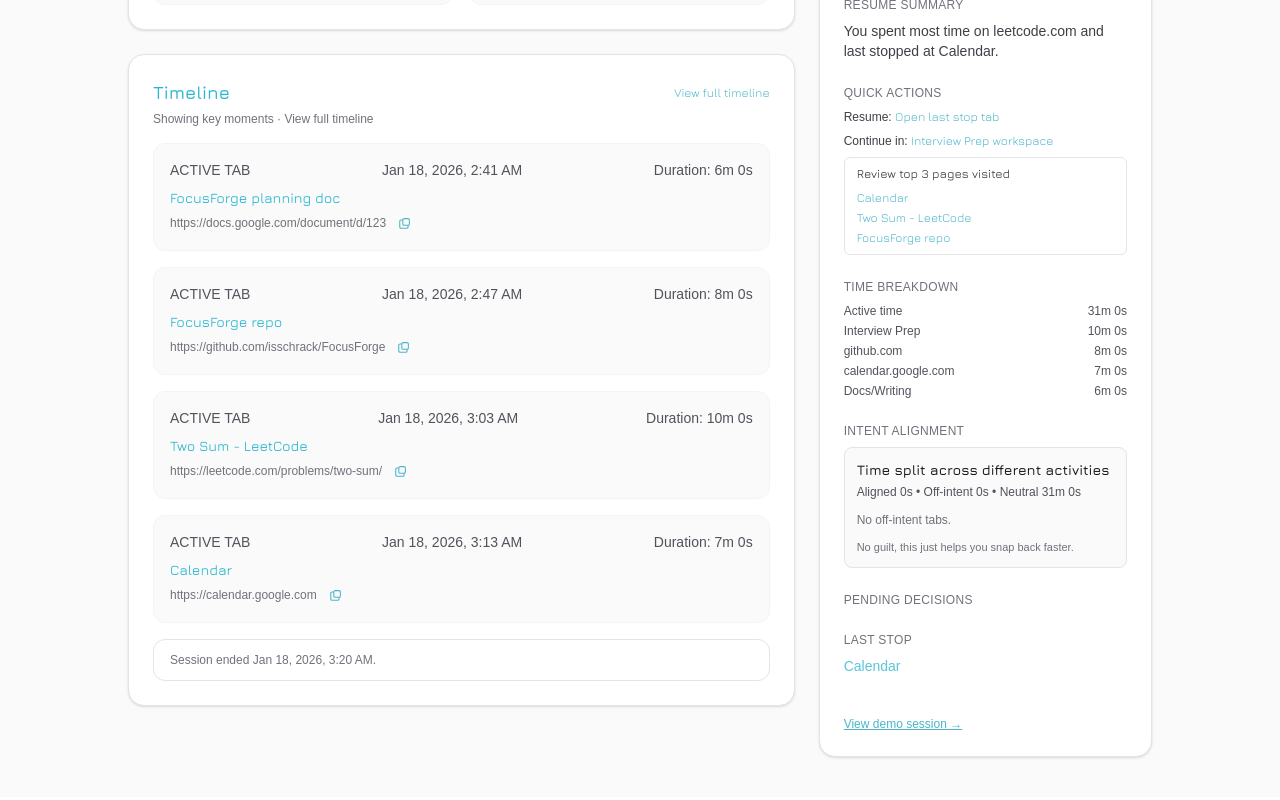
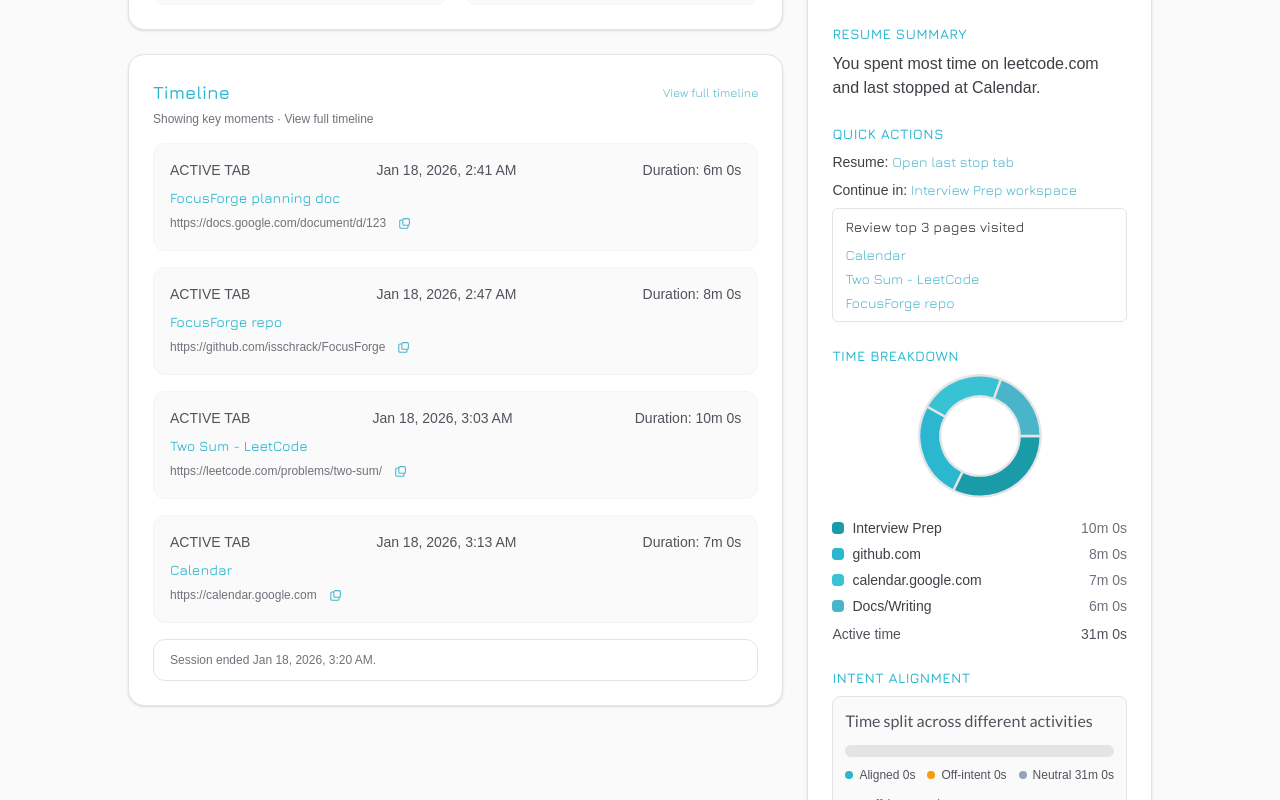
Before and after one commit to stripathy1999/FocusForge, a Next.js app: page /session/demo in a window 1280 px wide. Shown: the part 520-1320 px from the top of the page. Built offline with nearby package versions, Linux system fonts and the light colour scheme.

Commit message:
Session detail UI: Resume Panel, Time Breakdown pie, Intent Alignment bar, Session Intent cleanup

```diff
--- a/app/session/_components/SessionDetail.tsx
+++ b/app/session/_components/SessionDetail.tsx
@@ -40,6 +40,132 @@
     return "ACTIVE TAB";
   }
   return type;
+}
+
+// Theme-aligned teal/cyan shades, ordered dark → light for visual distinction
+const PIE_COLORS = [
+  "#1a9ba8", // darker teal
+  "#2BB7D0", // primary
+  "#38c2d4",
+  "#4AB5C9", // secondary
+  "#5BC5D9", // light accent
+  "#6ed5e4",
+  "#22a3be",
+  "#7ee0ed", // lightest
+];
+const PIE_BREAK_COLOR = "#8b9ca6"; // slate, theme-adjacent
+
+type PieSegment = { label: string; timeSec: number };
+
+function TimeBreakdownPie({
+  segments,
+  formatDuration,
+}: {
+  segments: PieSegment[];
+  formatDuration: (s?: number) => string;
+}) {
+  const [hovered, setHovered] = useState<{ label: string; pct: number } | null>(null);
+  const total = segments.reduce((s, i) => s + i.timeSec, 0);
+  if (total <= 0) {
+    return (
+      <div className="flex flex-col items-center gap-3">
+        <div className="flex h-[140px] w-[140px] items-center justify-center rounded-full bg-zinc-100">
+          <span className="text-xs text-zinc-400">No data</span>
+        </div>
+      </div>
+    );
+  }
+
+  const cx = 60;
+  const cy = 60;
+  const R = 52;
+  const r = 34;
+  const outlineWidth = 2; // outline between segments
+  let cumulativeAngle = 0;
+
+  return (
+    <div className="flex flex-col items-center gap-3">
+      <div className="relative h-[140px] w-[140px] shrink-0">
+        <svg
+          viewBox="0 0 120 120"
+          className="h-full w-full"
+          role="img"
+          aria-label="Time breakdown by category"
+        >
+          {segments.map((seg, i) => {
+            const fraction = Math.max(0, seg.timeSec / total);
+            const pct = total > 0 ? Math.round((seg.timeSec / total) * 100) : 0;
+            const a1 = cumulativeAngle;
+            const a2 = cumulativeAngle + fraction * 2 * Math.PI;
+            cumulativeAngle = a2;
+            const isBreak = seg.label.toLowerCase().includes("break");
+            const color = isBreak
+              ? PIE_BREAK_COLOR
+              : PIE_COLORS[i % PIE_COLORS.length];
+            const x = (rad: number) => cx + R * Math.cos(rad);
+            const y = (rad: number) => cy + R * Math.sin(rad);
+            const xi = (rad: number) => cx + r * Math.cos(rad);
+            const yi = (rad: number) => cy + r * Math.sin(rad);
+            const large = a2 - a1 >= Math.PI ? 1 : 0;
+            const d =
+              `M ${x(a1)} ${y(a1)}` +
+              ` A ${R} ${R} 0 ${large} 1 ${x(a2)} ${y(a2)}` +
+              ` L ${xi(a2)} ${yi(a2)}` +
+              ` A ${r} ${r} 0 ${large} 0 ${xi(a1)} ${yi(a1)} Z`;
+            return (
+              <path
+                key={`${seg.label}-${i}`}
+                d={d}
+                fill={color}
+                stroke="#e4e4e7"
+                strokeWidth={outlineWidth}
+                strokeLinejoin="round"
+                className="cursor-pointer transition-opacity hover:opacity-90"
+                onMouseEnter={() => setHovered({ label: seg.label, pct })}
+                onMouseLeave={() => setHovered(null)}
+              >
+                <title>{seg.label}: {pct}%</title>
+              </path>
+            );
+          })}
+        </svg>
+        {hovered && (
+          <div
+            className="pointer-events-none absolute inset-0 flex items-center justify-center"
+            aria-hidden
+          >
+            <span className="rounded-md bg-white px-2.5 py-1 text-sm font-medium text-zinc-800 shadow-md ring-1 ring-zinc-200/80">
+              {hovered.label}: {hovered.pct}%
+            </span>
+          </div>
+        )}
+      </div>
+      <div className="w-full space-y-1.5">
+        {segments.map((seg, i) => {
+          const isBreak = seg.label.toLowerCase().includes("break");
+          const color = isBreak
+            ? PIE_BREAK_COLOR
+            : PIE_COLORS[i % PIE_COLORS.length];
+          return (
+            <div
+              key={`${seg.label}-${i}`}
+              className="flex items-center gap-2 text-sm text-zinc-700"
+            >
+              <span
+                className="h-3 w-3 shrink-0 rounded-sm"
+                style={{ backgroundColor: color }}
+                aria-hidden
+              />
+              <span className="min-w-0 flex-1 truncate">{seg.label}</span>
+              <span className="shrink-0 text-zinc-500">
+                {formatDuration(seg.timeSec)}
+              </span>
+            </div>
+          );
+        })}
+      </div>
+    </div>
+  );
 }
 
 export function SessionDetail({ session, computedSummary }: SessionDetailProps) {
@@ -335,7 +461,7 @@
           <aside className="rounded-2xl border border-zinc-200 bg-white p-6 shadow-sm">
             <div className="flex items-center justify-between">
               <h2
-                className="text-lg font-semibold"
+                className="text-2xl font-semibold"
                 style={{ fontFamily: 'var(--font-jura), sans-serif', color: '#2BB7D0' }}
               >
                 Resume Panel
@@ -349,44 +475,37 @@
                 </span>
               )}
             </div>
-            <div className="mt-4 space-y-6 text-sm text-zinc-700">
+            <div className="mt-4 space-y-6 text-base text-zinc-700">
                 {session.status === "auto_ended" && (
-                  <div className="rounded-lg border border-zinc-200 bg-zinc-50 px-3 py-2 text-xs text-zinc-600">
+                  <div className="rounded-lg border border-zinc-200 bg-zinc-50 px-3 py-2 text-sm text-zinc-600">
                     This session auto-ended after a long period of inactivity.
                   </div>
                 )}
                 <div>
-                  <p className="text-xs uppercase tracking-wide text-zinc-500">
+                  <p className="text-sm font-semibold uppercase tracking-wide" style={{ fontFamily: 'var(--font-jura), sans-serif', color: '#2BB7D0' }}>
                     Session Intent
                   </p>
                   {computedSummary.intent_tags.length > 0 ? (
                     <>
-                      <p className="mt-2 text-sm text-zinc-800">
-                        {computedSummary.intent_raw}
-                      </p>
                       <div className="mt-2 flex flex-wrap gap-2">
                         {computedSummary.intent_tags.map((tag) => (
                           <span
                             key={tag}
-                            className="rounded-full bg-zinc-100 px-2 py-1 text-[11px] text-zinc-700"
+                            className="rounded-full bg-zinc-100 px-2 py-1 text-xs text-zinc-700"
                           >
                             {tag}
                           </span>
                         ))}
                       </div>
-                      <p className="mt-2 text-xs text-zinc-500">
-                        You were working across:{" "}
-                        {computedSummary.intent_tags.join(", ")}.
-                      </p>
                     </>
                   ) : (
-                    <p className="mt-2 text-sm" style={{ color: '#2BB7D0' }}>No intent set.</p>
+                    <p className="mt-2 text-base text-zinc-600">No intent set.</p>
                   )}
                 </div>
               <div className="flex flex-col gap-2">
                 <button
                   type="button"
-                  className="rounded-lg px-4 py-2 text-sm font-semibold text-white shadow-sm disabled:opacity-60"
+                  className="rounded-lg px-4 py-2 text-base font-semibold text-white shadow-sm disabled:opacity-60"
                   style={{ fontFamily: 'var(--font-jura), sans-serif', backgroundColor: '#2BB7D0', borderColor: '#2BB7D0' }}
                   onClick={() =>
                     computedSummary.resumeUrls.length
@@ -404,7 +523,7 @@
                 </button>
                 <button
                   type="button"
-                  className="text-left text-xs underline-offset-4 hover:underline disabled:text-zinc-400 disabled:no-underline"
+                  className="text-left text-sm underline-offset-4 hover:underline disabled:text-zinc-400 disabled:no-underline"
                   style={{ fontFamily: 'var(--font-jura), sans-serif', color: '#4AB5C9' }}
                   onClick={() =>
                     computedSummary.lastStop?.url
@@ -416,20 +535,20 @@
                   Open last stop only
                 </button>
               </div>
-              <p className="rounded-lg bg-zinc-50 px-3 py-2 text-sm text-zinc-700">
+              <p className="rounded-lg bg-zinc-50 px-3 py-2 text-base text-zinc-700">
                 {computedSummary.emotionalSummary}
               </p>
               <div>
-                <p className="text-xs uppercase tracking-wide text-zinc-500">
+                <p className="text-sm font-semibold uppercase tracking-wide" style={{ fontFamily: 'var(--font-jura), sans-serif', color: '#2BB7D0' }}>
                   Resume Summary
                 </p>
-                <p className="mt-2">{computedSummary.resumeSummary}</p>
+                <p className="mt-2 text-base">{computedSummary.resumeSummary}</p>
               </div>
               <div>
-                <p className="text-xs uppercase tracking-wide text-zinc-500">
+                <p className="text-sm font-semibold uppercase tracking-wide" style={{ fontFamily: 'var(--font-jura), sans-serif', color: '#2BB7D0' }}>
                   Quick Actions
                 </p>
-                <div className="mt-2 flex flex-col gap-2 text-xs">
+                <div className="mt-2 flex flex-col gap-2 text-sm">
                   <div className="text-zinc-700">
                     Resume:{" "}
                     <button
@@ -463,10 +582,10 @@
                     </button>
                   </div>
                   <div className="rounded-md border border-zinc-200 px-3 py-2 text-zinc-700">
-                    <div className="text-xs font-medium font-jura">
+                    <div className="text-sm font-medium font-jura">
                       Review top 3 pages visited
                     </div>
-                    <div className="mt-2 space-y-1 text-xs text-zinc-600">
+                    <div className="mt-2 space-y-1 text-sm text-zinc-600">
                       {(computedSummary.topPages ?? []).length === 0 ? (
                         <p>No pages yet.</p>
                       ) : (
@@ -488,10 +607,24 @@
                 </div>
               </div>
               <div>
-                <p className="text-xs uppercase tracking-wide text-zinc-500">
+                <p className="text-sm font-semibold uppercase tracking-wide" style={{ fontFamily: 'var(--font-jura), sans-serif', color: '#2BB7D0' }}>
                   Time Breakdown
                 </p>
-                <div className="mt-2 space-y-1 text-xs text-zinc-600">
+                <TimeBreakdownPie
+                  formatDuration={formatDuration}
+                  segments={[
+                    ...computedSummary.timeBreakdown,
+                    ...(computedSummary.focus.breakTimeSec > 0
+                      ? [
+                          {
+                            label: "Break (not counted)",
+                            timeSec: computedSummary.focus.breakTimeSec,
+                          },
+                        ]
+                      : []),
+                  ]}
+                />
+                <div className="mt-2 space-y-1 text-sm text-zinc-600">
                   <div className="flex items-center justify-between">
                     <span>Active time</span>
                     <span>{formatDuration(computedSummary.focus.totalTimeSec)}</span>
@@ -504,49 +637,94 @@
                       </span>
                     </div>
                   )}
-                  {computedSummary.timeBreakdown.length === 0 ? (
-                    <p>No time data yet.</p>
-                  ) : (
-                    computedSummary.timeBreakdown.map((item) => (
-                      <div
-                        key={item.label}
-                        className="flex items-center justify-between"
-                      >
-                        <span>{item.label}</span>
-                        <span>{formatDuration(item.timeSec)}</span>
-                      </div>
-                    ))
-                  )}
                 </div>
               </div>
               <div>
-                <p className="text-xs uppercase tracking-wide text-zinc-500">
+                <p className="text-sm font-semibold uppercase tracking-wide" style={{ fontFamily: 'var(--font-jura), sans-serif', color: '#2BB7D0' }}>
                   Intent Alignment
                 </p>
-                <div className="mt-2 rounded-lg border border-zinc-200 bg-zinc-50 px-3 py-3 text-xs text-zinc-600">
+                <div className="mt-2 rounded-lg border border-zinc-200 bg-zinc-50 px-3 py-3 text-sm text-zinc-600">
                   {computedSummary.focus.intentMissing ? (
-                    <div className="text-sm font-semibold font-jura text-zinc-900">
+                    <div className="text-base font-medium text-zinc-600" style={{ fontFamily: 'var(--font-lato), sans-serif' }}>
                       Time split across different activities
                     </div>
                   ) : computedSummary.focus.tooShort ? (
-                    <div className="text-sm font-semibold font-jura text-zinc-900">
+                    <div className="text-base font-semibold font-jura text-zinc-900">
                       Session too short to assess focus
                     </div>
                   ) : (
-                    <div className="text-2xl font-semibold font-jura text-zinc-900">
+                    <div className="text-3xl font-semibold font-jura text-zinc-900">
                       {computedSummary.focus.displayFocusPct}% Aligned
                     </div>
                   )}
-                  <div className="mt-1">
-                    Aligned{" "}
-                    {formatDuration(computedSummary.focus.alignedTimeSec)} •
-                    Off-intent{" "}
-                    {formatDuration(computedSummary.focus.offIntentTimeSec)} •
-                    Neutral{" "}
-                    {formatDuration(computedSummary.focus.neutralTimeSec)}
-                  </div>
+                  {(() => {
+                    const a = computedSummary.focus.alignedTimeSec;
+                    const o = computedSummary.focus.offIntentTimeSec;
+                    const n = computedSummary.focus.neutralTimeSec;
+                    const total = a + o + n;
+                    const pctA = total > 0 ? (a / total) * 100 : 0;
+                    const pctO = total > 0 ? (o / total) * 100 : 0;
+                    const pctN = total > 0 ? (n / total) * 100 : 100;
+                    return (
+                      <div className="mt-3 space-y-2.5">
+                        <div
+                          className="flex min-h-[12px] w-full overflow-hidden rounded-full bg-zinc-200"
+                          role="img"
+                          aria-label={`Aligned ${formatDuration(a)}, Off-intent ${formatDuration(o)}, Neutral ${formatDuration(n)}`}
+                        >
+                          {total > 0 ? (
+                            <>
+                              <div
+                                className="h-full shrink-0"
+                                style={{
+                                  flex: `0 0 ${pctA}%`,
+                                  backgroundColor: "#2BB7D0",
+                                  minWidth: a > 0 ? "2px" : undefined,
+                                }}
+                                title={`Aligned: ${formatDuration(a)}`}
+                              />
+                              <div
+                                className="h-full shrink-0"
+                                style={{
+                                  flex: `0 0 ${pctO}%`,
+                                  backgroundColor: "#22a3be",
+                                  minWidth: o > 0 ? "2px" : undefined,
+                                }}
+                                title={`Off-intent: ${formatDuration(o)}`}
+                              />
+                              <div
+                                className="h-full shrink-0"
+                                style={{
+                                  flex: `0 0 ${pctN}%`,
+                                  backgroundColor: "#94a3b8",
+                                  minWidth: n > 0 ? "2px" : undefined,
+                                }}
+                                title={`Neutral: ${formatDuration(n)}`}
+                              />
+                            </>
+                          ) : (
+                            <div className="h-full min-h-[12px] w-full flex-1" style={{ backgroundColor: "#7ee0ed" }} />
+                          )}
+                        </div>
+                        <div className="flex flex-nowrap gap-x-3 text-xs text-zinc-600">
+                          <span className="inline-flex shrink-0 items-center gap-1.5 whitespace-nowrap">
+                            <span className="h-2 w-2 rounded-sm shrink-0" style={{ backgroundColor: "#2BB7D0" }} />
+                            Aligned {formatDuration(a)}
+                          </span>
+                          <span className="inline-flex shrink-0 items-center gap-1.5 whitespace-nowrap">
+                            <span className="h-2 w-2 rounded-sm shrink-0" style={{ backgroundColor: "#f59e0b" }} />
+                            Off-intent {formatDuration(o)}
+                          </span>
+                          <span className="inline-flex shrink-0 items-center gap-1.5 whitespace-nowrap">
+                            <span className="h-2 w-2 rounded-sm shrink-0" style={{ backgroundColor: "#94a3b8" }} />
+                            Neutral {formatDuration(n)}
+                          </span>
+                        </div>
+                      </div>
+                    );
+                  })()}
                   {computedSummary.focus.breakTimeSec > 0 && (
-                    <div className="mt-1 text-[11px] text-zinc-500">
+                    <div className="mt-1 text-xs text-zinc-500">
                       Breaks {formatDuration(computedSummary.focus.breakTimeSec)}{" "}
                       — not counted
                     </div>
@@ -558,7 +736,7 @@
                       computedSummary.focus.topDriftSources.map((source) => (
                         <span
                           key={source.domain}
-                          className="rounded-full bg-white px-2 py-1 text-[11px] text-zinc-700 shadow-sm"
+                          className="rounded-full bg-white px-2 py-1 text-xs text-zinc-700 shadow-sm"
                         >
                           {prettyDomain(source.domain)} (
                           {formatDuration(source.timeSec)})
@@ -566,23 +744,23 @@
                       ))
                     )}
                   </div>
-                  <p className="mt-3 text-[11px] text-zinc-500">
+                  <p className="mt-3 text-xs text-zinc-500">
                     No guilt, this just helps you snap back faster.
                   </p>
                 </div>
               </div>
               <div>
-                <p className="text-xs uppercase tracking-wide text-zinc-500">
+                <p className="text-sm uppercase tracking-wide text-zinc-500">
                   Pending Decisions
                 </p>
-                <ul className="mt-2 list-disc pl-5">
+                <ul className="mt-2 list-disc pl-5 text-base">
                   {computedSummary.pendingDecisions.map((item) => (
                     <li key={item}>{item}</li>
                   ))}
                 </ul>
               </div>
               <div>
-                <p className="text-xs uppercase tracking-wide text-zinc-500">
+                <p className="text-sm uppercase tracking-wide text-zinc-500">
                   Last Stop
                 </p>
                 {computedSummary.lastStop ? (
@@ -590,17 +768,17 @@
                     href={computedSummary.lastStop.url}
                     target="_blank"
                     rel="noreferrer"
-                    className="mt-2 inline-block underline-offset-4 hover:underline"
+                    className="mt-2 inline-block text-base underline-offset-4 hover:underline"
                     style={{ color: '#5BC5D9' }}
                   >
                     {computedSummary.lastStop.title ||
                       computedSummary.lastStop.url}
                   </a>
                 ) : (
-                  <p className="mt-2 text-zinc-500">No last stop recorded.</p>
+                  <p className="mt-2 text-base text-zinc-500">No last stop recorded.</p>
                 )}
               </div>
-              <div className="pt-4 text-xs text-zinc-500">
+              <div className="pt-4 text-sm text-zinc-500">
                 <Link href="/session/demo" className="underline" style={{ color: '#4AB5C9' }}>
                   View demo session →
                 </Link>
```
